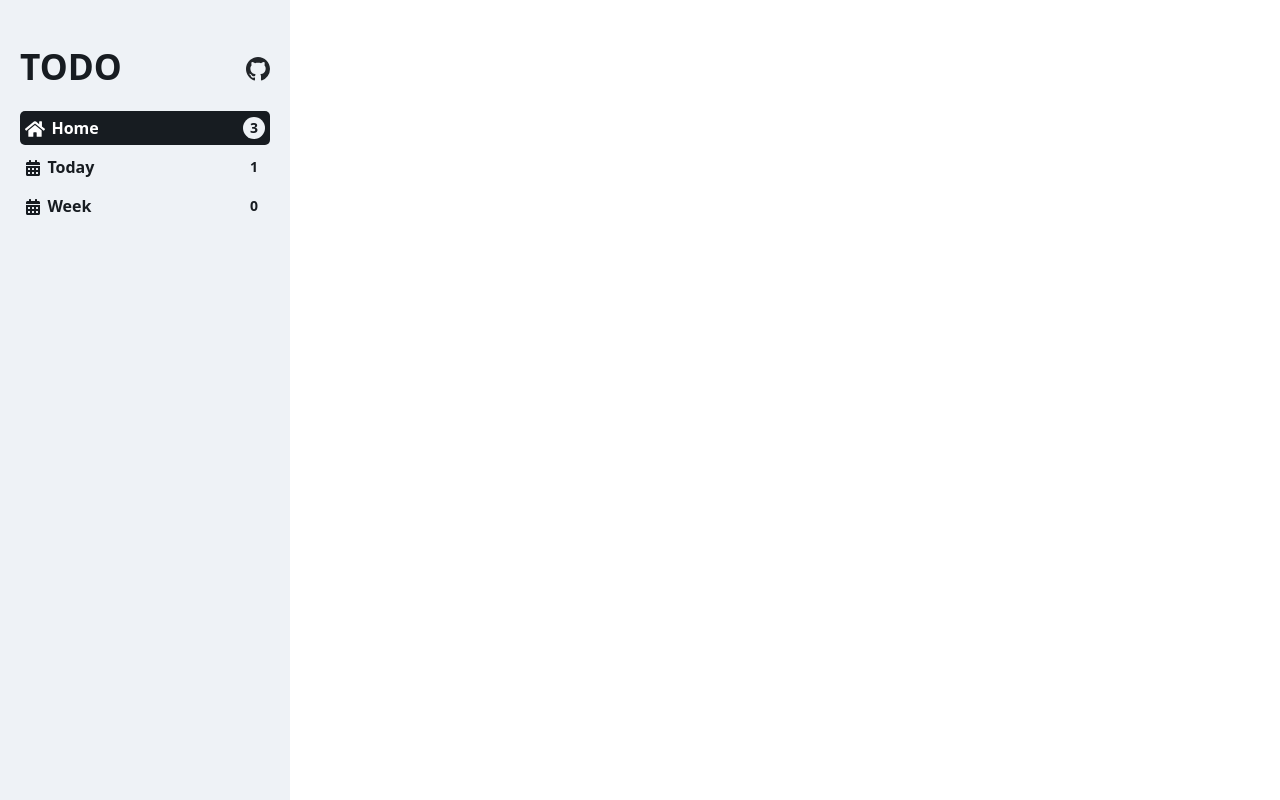
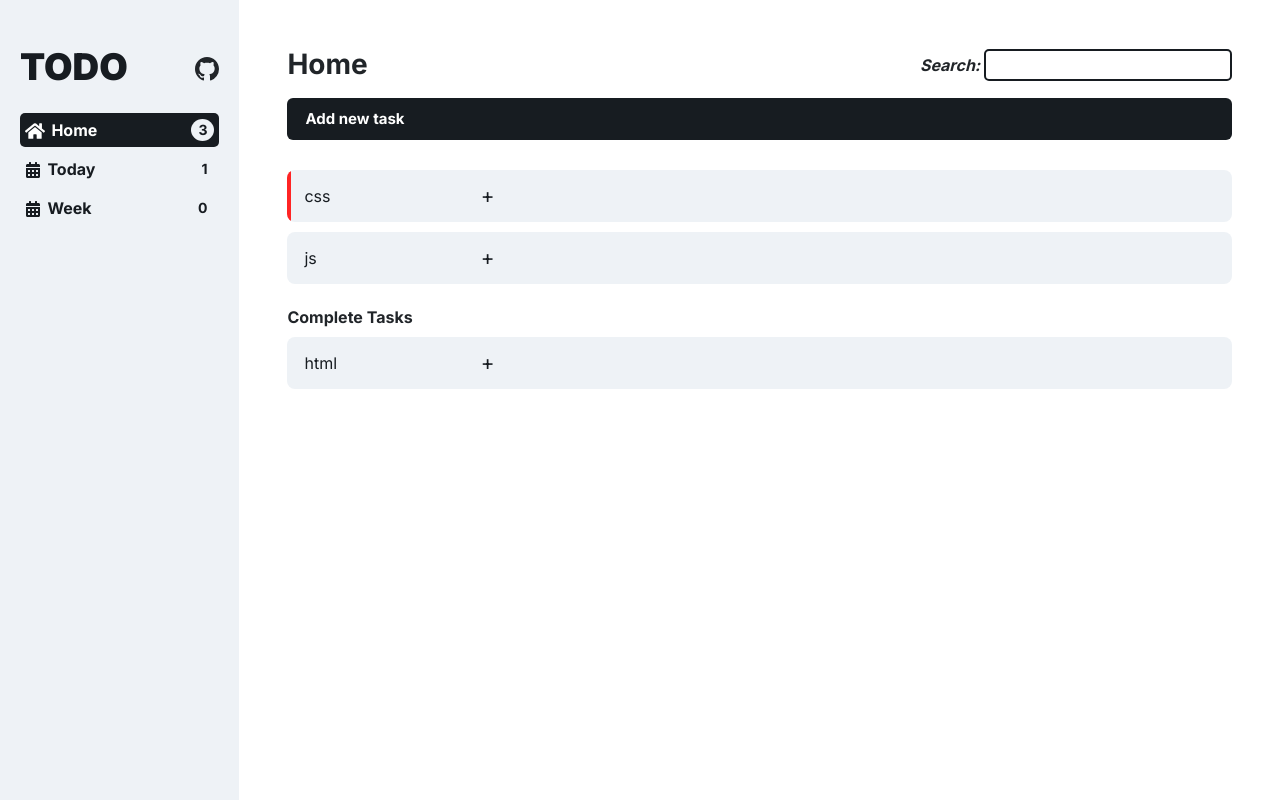
Before and after one commit to a7mad1112/FTS-Task-React-TODO, a React (Create React App) app: page / in a window 1280 px wide. Built offline with nearby package versions, Linux system fonts and the light colour scheme.

Commit message:
read tasks and display them using task component

```diff
--- a/src/components/index.js
+++ b/src/components/index.js
@@ -1,4 +1,5 @@
 import Header from "./header/Header";
 import SideBar from './side-bar/SideBar';
+import Main from './main-content/Main';
 
-export {Header, SideBar};
+export {Header, SideBar, Main};
--- a/src/components/layout/Layout.jsx
+++ b/src/components/layout/Layout.jsx
@@ -1,11 +1,12 @@
 import React from "react";
-import { Header, SideBar } from "../";
+import { Header, SideBar, Main } from "../";
 const Layout = () => {
   return (
     <React.Fragment>
       <Header />
-      <main>
+      <main className="d-flex">
         <SideBar />
+        <Main />
       </main>
     </React.Fragment>
   );
--- /dev/null
+++ b/src/components/main-content/Main.jsx
@@ -0,0 +1,71 @@
+import React from "react";
+import RelaxImg from "../relax-img/RelaxImg";
+import Task from "../task/Task";
+import './main.css'
+
+const Main = () => {
+  const tasks = [
+    {
+      title: "css",
+      assignee: "Ahmed",
+      priority: "high",
+      details: "some details",
+      date: "2023",
+      isComplete: false,
+      id: 73.23329474431515,
+    },
+    {
+      title: "js",
+      assignee: "",
+      priority: "",
+      details: "",
+      date: "",
+      isComplete: false,
+      id: 41.35665732833391,
+    },
+    {
+      title: "html",
+      assignee: "",
+      priority: "",
+      details: "",
+      date: "",
+      isComplete: true,
+      id: 44.35665732833391,
+    },
+  ];
+
+  return (
+    <section id="main-content" className="p-5 w-100">
+      <header className="mb-3 d-flex align-items-center justify-content-between">
+        <h2 className="fs-3">Home</h2>
+        <label htmlFor="search">
+          <span>Search: </span>
+          <input type="search" id="search" />
+        </label>
+      </header>
+      <div className="tasks-container w-100">
+        <div className="add-task w-100 rounded">
+          <button className="w-100 rounded">
+            <i className="fa-solid fa-plus add-project"></i>
+            <span>Add new task</span>
+          </button>
+        </div>
+        <div className="my-accordion">
+          {
+            tasks.length === 0 ? <RelaxImg/> : (
+              tasks.filter(t => !t.isComplete).map(t => <Task key={t.id} task={t} />)
+            )
+          }
+        </div>
+      </div>
+      <h2 className="fs-6 mt-4">Complete Tasks</h2>
+      <div className="my-accordion complete-tasks">
+        {
+          tasks.filter(t => t.isComplete).map(t => <Task key={t.id} task={t} />)
+        }
+      </div>
+    </section>
+  );
+};
+
+export default Main;
--- /dev/null
+++ b/src/components/main-content/main.css
@@ -0,0 +1,48 @@
+#main-content>header label {
+  font-weight: bold;
+  font-style: italic;
+}
+
+#main-content>header label input {
+  padding: 2px 5px;
+  border: 2px solid var(--black-color);
+  background-color: transparent;
+  outline: none;
+  border-radius: 5px;
+}
+
+@media (max-width: 567px) {
+  #main-content>header label {
+    font-size: 12px;
+  }
+
+  #main-content>header label input {
+    width: 100px;
+  }
+}
+
+
+.add-task {
+  margin-bottom: 30px !important;
+}
+
+.add-task button {
+  border: none;
+  outline: none;
+  background-color: var(--black-color);
+  color: #fff;
+  font-size: 15px;
+  display: flex;
+  justify-content: flex-start;
+  gap: 0.5rem;
+  align-items: center;
+  padding: 10px;
+  font-weight: bold;
+  transition-property: background-color;
+  transition-duration: 0.2s;
+  transition-timing-function: linear;
+}
+
+.add-task button:hover {
+  background-color: #171c21cc;
+}
--- /dev/null
+++ b/src/components/relax-img/RelaxImg.jsx
@@ -0,0 +1,14 @@
+import React from "react";
+import './relax-img.css'
+import image from '../../imgs/relax2.svg'
+
+const RelaxImg = () => {
+  return (
+    <div className="relax-img">
+      <img src={image} alt="relax-img"/>
+      <p>You don't have any tasks, just relax!</p>
+    </div>
+  );
+};
+
+export default RelaxImg;
--- /dev/null
+++ b/src/components/relax-img/relax-img.css
@@ -0,0 +1,13 @@
+.relax-img {
+  width: 100%;
+  text-align: center;
+}
+
+.relax-img img {
+  width: 100%;
+  max-width: 600px;
+}
+
+.relax-img p {
+  margin-top: 30px !important;
+}
--- a/src/components/side-bar/SideBar.jsx
+++ b/src/components/side-bar/SideBar.jsx
@@ -8,7 +8,7 @@ const SideBar = () => {
   return (
     <aside id="side">
       <header className="d-flex  justify-content-between align-items-center mb-4">
-        <h1 className="fw-bolder text-uppercase">todo</h1>
+        <h1 className="text-uppercase">todo</h1>
         <span className="scale-action logo">
           <BsGithub />
         </span>
--- a/src/components/side-bar/side-bar.css
+++ b/src/components/side-bar/side-bar.css
@@ -26,7 +26,8 @@ aside {
 }
 
 #side header h1 {
-  font-size: 2.2rem;
+  font-size: 2.3rem;
+  font-weight: 1000;
   color: var(--black-color, #000);
 }
 
--- /dev/null
+++ b/src/components/task/Task.jsx
@@ -0,0 +1,58 @@
+import React from "react";
+import { useRef } from "react";
+import './task.css'
+
+const Task = ({ task }) => {
+  const taskRef = useRef(false);
+
+  return (
+    <div className="content-box" ref={taskRef}>
+      <div
+        className={`task rounded-3 ${task.priority}-priority`}
+        aria-label="task"
+      >
+        <div className="label">
+          <label htmlFor={`task-title-${task.id}`}
+          onClick={() => {
+            taskRef.current.classList.toggle('active')
+          }}
+          ></label>
+          <input
+            value={task.title}
+            onChange={() => console.log("Here")}
+            aria-label="text"
+            data-task-id={task.id}
+          />
+        </div>
+        <div className="task-actions">
+          <span id="edit-task-btn">
+            <i className="fa-solid fa-pen"></i>
+          </span>
+          <span id="delete-task-btn" role="button" aria-label="Delete task">
+            <i className="fa-solid fa-trash"></i>
+          </span>
+        </div>
+      </div>
+      <div className="content rounded-bottom">
+        <p>Assignee: {task.assignee}</p>
+        <p>Details: {task.details}</p>
+        <p id="end-date" className="mt-1">
+          <label htmlFor={`task-date${task.id}`}>Date:</label>
+          <span id={`task-date-${task.id}`}>{task.date}</span>
+        </p>
+        <p className="is-done text-end">
+          <label htmlFor={`task-isComplete-${task.id}`}>Complete: </label>
+          <input
+            type="checkbox"
+            id={`task-isComplete-${task.id}`}
+            name="isComplete"
+            checked={task.isComplete}
+            onChange={() => console.log("Here")}
+          />
+        </p>
+      </div>
+    </div>
+  );
+};
+
+export default Task;
--- /dev/null
+++ b/src/components/task/task.css
@@ -0,0 +1,118 @@
+
+.task {
+  display: flex;
+  background-color: var(--sec-color);
+  align-items: center;
+  justify-content: space-between;
+  padding: 10px;
+  position: relative;
+  overflow-x: hidden;
+}
+
+.task::before {
+  content: '';
+  position: absolute;
+  top: 0;
+  left: 0;
+  width: 4px;
+  height: 100%;
+}
+
+.task.high-priority::before {
+  background-color: var(--high-priority);
+}
+
+.task.medium-priority::before {
+  background-color: var(--medium-priority);
+}
+
+.task.low-priority::before {
+  background-color: var(--low-priority);
+}
+
+.content-box {
+  position: relative;
+  margin: 10px 0 !important;
+}
+
+.content-box .label {
+  position: relative;
+  color: var(--black-color);
+  cursor: pointer;
+}
+
+.content-box .label label::before {
+  content: '+';
+  cursor: pointer;
+  position: absolute;
+  top: 50%;
+  transform: translateY(-50%);
+  right: -23px;
+  font-size: 1.3rem;
+}
+
+.content-box.active .label label::before {
+  content: '-';
+}
+
+.content-box .label input {
+  background-color: transparent;
+  all: unset;
+  border: 1px solid transparent;
+  transition: 0.3s;
+  padding: 3px 6px;
+  border-radius: 5px;
+  max-width: 160px;
+}
+
+@media (max-width: 567px) {
+  .content-box .label input {
+    width: 100px;
+  }
+}
+
+.content-box .label input:focus {
+  background-color: #fff;
+}
+
+.content-box .label input:focus,
+.content-box .label input:hover {
+  border: 1px solid var(--black-color);
+}
+
+.content-box .content {
+  position: relative;
+  background-color: var(--sec-color);
+  height: 0;
+  overflow: hidden;
+  overflow-y: auto;
+}
+
+.content-box.active .content {
+  height: fit-content;
+  padding: 10px;
+  border-top: 1px solid var(--black-color);
+}
+
+.content-box .content p {
+  font-size: 14px;
+}
+
+.content-box .content #end-date.time-limit {
+  color: var(--high-priority);
+}
+
+.content-box .task-actions {
+  display: flex;
+  gap: 0.9rem;
+}
+
+.content-box .task-actions svg {
+  font-size: 16px;
+  color: #5a636d;
+  cursor: pointer;
+}
+
+.complete-tasks .task-header {
+  text-decoration: line-through;
+}
--- a/src/index.css
+++ b/src/index.css
@@ -13,6 +13,7 @@
   -webkit-box-sizing: border-box;
   -moz-box-sizing: border-box;
   box-sizing: border-box;
+  font-family: 'Inter', sans-serif;
   margin: 0 !important;
 }
 
@@ -20,9 +21,6 @@ html {
   scroll-behavior: smooth;
 }
 
-body {
-  font-family: 'Inter', sans-serif;
-}
 
 ul {
   list-style: none;
```
Also changed, not shown: src/imgs/relax2.svg (added).
